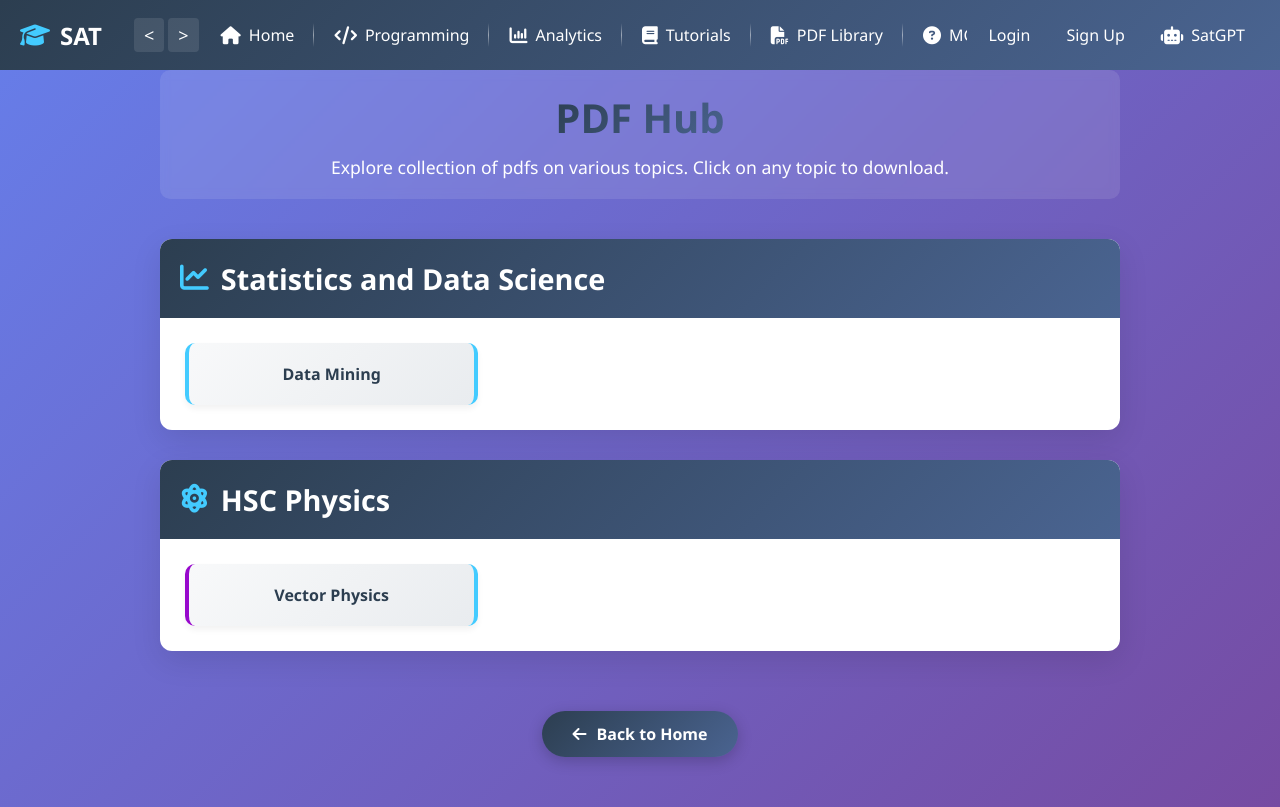
After one commit to rezasdsju/satbeta, a Django app: page /pdf-hub/ in a window 1280 px wide. The commit adds this page. Run offline with Django 5.2, Linux system fonts and the light colour scheme.

Commit message:
data mining pdf added

```diff
--- a/home/templates/base.html
+++ b/home/templates/base.html
@@ -247,7 +247,7 @@ body {
             <li class="nav-item"><a href="{% url 'program_hub' %}" class="nav-link"><i class="fas fa-code"></i> Programming</a></li>
             <li class="nav-item"><a href="{% url 'analytics_hub' %}" class="nav-link"><i class="fas fa-chart-column"></i> Analytics</a></li>
             <li class="nav-item"><a href="{% url 'tutorial_hub' %}" class="nav-link"><i class="fas fa-book"></i> Tutorials</a></li>
-            <li class="nav-item"><a href="#" class="nav-link"><i class="fas fa-file-pdf"></i> PDF Library</a></li>
+            <li class="nav-item"><a href="{% url 'pdf_hub' %}" class="nav-link"><i class="fas fa-file-pdf"></i> PDF Library</a></li>
             <li class="nav-item"><a href="#" class="nav-link"><i class="fas fa-question-circle"></i> MCQ Exam</a></li>
             <li class="nav-item"><a href="#" class="nav-link"><i class="fas fa-chart-bar"></i> Create Result Sheet</a></li>
             <li class="nav-item"><a href="#" class="nav-link"><i class="fas fa-chart-pie"></i> Research Help</a></li>
@@ -260,7 +260,7 @@ body {
         <li class="nav-item"><a href="{% url 'program_hub' %}" class="nav-link"><i class="fas fa-code"></i> Programming</a></li>
         <li class="nav-item"><a href="{% url 'analytics_hub' %}" class="nav-link"><i class="fas fa-chart-column"></i> Analytics</a></li>
         <li class="nav-item"><a href="{% url 'tutorial_hub' %}" class="nav-link"><i class="fas fa-book"></i> Tutorials</a></li>
-        <li class="nav-item"><a href="#" class="nav-link"><i class="fas fa-file-pdf"></i> PDF Library</a></li>
+        <li class="nav-item"><a href="{% url 'pdf_hub' %}" class="nav-link"><i class="fas fa-file-pdf"></i> PDF Library</a></li>
         <li class="nav-item"><a href="#" class="nav-link"><i class="fas fa-question-circle"></i> MCQ Exam</a></li>
         <li class="nav-item"><a href="#" class="nav-link"><i class="fas fa-chart-bar"></i> Create Result Sheet</a></li>
         <li class="nav-item"><a href="#" class="nav-link"><i class="fas fa-chart-pie"></i> Research Help</a></li>
--- a/home/templates/home/index.html
+++ b/home/templates/home/index.html
@@ -238,7 +238,7 @@
 
         <div class="feature-box">
             <i class="fas fa-file-download"></i>
-            <h3><a href="#">PDF Library</a></h3>
+            <h3><a href="{% url 'pdf_hub' %}">PDF Library</a></h3>
             <p>Extensive collection of educational PDFs, cheat sheets, and reference materials.</p>
         </div>
         <div class="feature-box">
--- /dev/null
+++ b/home/templates/home/pdf/pdf_hub.html
@@ -0,0 +1,315 @@
+{% extends 'base.html' %}
+{% load static %}
+
+{% block title %}PDF Hub | SAT{% endblock %}
+
+{% block extra_css %}
+<style>
+    .container {
+        max-width: 1000px;
+        width: 100%;
+        margin: 0 auto;
+        padding: 0 20px;
+        flex: 1;
+    }
+
+    /*
+    .page-header {
+        text-align: center;
+        margin-bottom: 40px;
+    } */
+    .page-header {
+        text-align: center;
+        margin-bottom: 40px;
+        padding: 20px;
+        background: rgba(255, 255, 255, 0.1);
+        border-radius: 10px;
+        backdrop-filter: blur(5px);
+    }
+
+    .page-header h1 {
+        font-size: 2.5rem;
+        color: #2c3e50;
+        margin-bottom: 10px;
+        background: linear-gradient(135deg, #2c3e50 0%, #4a6491 100%);
+        -webkit-background-clip: text;
+        -webkit-text-fill-color: transparent;
+        display: inline-block;
+    }
+
+    .page-header p {
+        color: white;
+        font-size: 1.1rem;
+        max-width: 700px;
+        margin: 0 auto;
+    }
+
+    .category {
+        background: white;
+        border-radius: 12px;
+        overflow: hidden;
+        box-shadow: 0 10px 30px rgba(0, 0, 0, 0.1);
+        margin-bottom: 30px;
+        transition: transform 0.3s ease;
+    }
+
+    .category:hover {
+        transform: translateY(-5px);
+    }
+
+    .category-header {
+        background: linear-gradient(135deg, #2c3e50 0%, #4a6491 100%);
+        color: white;
+        padding: 20px;
+        display: flex;
+        align-items: center;
+    }
+
+    .category-header h2 {
+        font-size: 1.8rem;
+        display: flex;
+        align-items: center;
+        gap: 12px;
+    }
+
+    .category-header h2 i {
+        color: #43cbff;
+    }
+
+    .topics-grid {
+        display: grid;
+        grid-template-columns: repeat(auto-fill, minmax(280px, 1fr));
+        gap: 15px;
+        padding: 25px;
+    }
+
+    .topic-card {
+        background: linear-gradient(135deg, #f8f9fa 0%, #e9ecef 100%);
+        border-radius: 10px;
+        padding: 20px;
+        text-align: center;
+        transition: all 0.3s ease;
+        border-left: 4px solid #43cbff;
+        border-right: 4px solid #43cbff;
+        box-shadow: 0 4px 6px rgba(0, 0, 0, 0.05);
+    }
+
+    .topic-card:hover {
+        background: linear-gradient(135deg, #43cbff 0%, #9708cc 100%);
+        transform: translateY(-3px);
+        box-shadow: 0 10px 20px rgba(0, 0, 0, 0.15);
+    }
+
+    .topic-card a {
+        text-decoration: none;
+        color: #2c3e50;
+        font-weight: 600;
+        display: block;
+        height: 100%;
+        transition: color 0.3s ease;
+    }
+
+    .topic-card:hover a {
+        color: white;
+    }
+
+    .physics .topic-card {
+        border-left-color: #9708cc;
+    }
+
+    .back-button {
+        display: inline-block;
+        margin: 30px auto;
+        padding: 12px 30px;
+        background: linear-gradient(135deg, #2c3e50 0%, #4a6491 100%);
+        color: white;
+        text-decoration: none;
+        border-radius: 50px;
+        font-weight: 600;
+        transition: all 0.3s ease;
+        box-shadow: 0 4px 15px rgba(0, 0, 0, 0.2);
+        border: none;
+        cursor: pointer;
+        display: flex;
+        align-items: center;
+        gap: 10px;
+        max-width: 200px;
+        justify-content: center;
+    }
+
+    .back-button:hover {
+        transform: translateY(-3px);
+        box-shadow: 0 8px 25px rgba(0, 0, 0, 0.3);
+        background: linear-gradient(135deg, #4a6491 0%, #2c3e50 100%);
+    }
+
+    .button-container {
+        display: flex;
+        justify-content: center;
+    }
+
+    /* Responsive styles */
+    @media screen and (max-width: 768px) {
+        .topics-grid {
+            grid-template-columns: 1fr;
+        }
+
+        .page-header h1 {
+            font-size: 2rem;
+        }
+    }
+
+    @media screen and (max-width: 480px) {
+        .container {
+            padding: 15px;
+        }
+
+        .category-header h2 {
+            font-size: 1.5rem;
+        }
+
+        .topic-card {
+            padding: 15px;
+        }
+    }
+</style>
+{% endblock %}
+
+{% block content %}
+<div class="container">
+    <div class="page-header">
+        <h1>PDF Hub</h1>
+        <p>Explore collection of pdfs on various topics. Click on any topic to download.</p>
+    </div>
+
+    <div class="category">
+        <div class="category-header">
+            <h2><i class="fas fa-chart-line"></i> Statistics and Data Science</h2>
+        </div>
+        <div class="topics-grid">
+            <div class="topic-card">
+
+                <a href="{% static 'pdfs/Data_Mining.pdf' %}" target="_blank">Data Mining</a>
+
+
+            </div>
+
+            <!--
+            <div class="topic-card">
+                <a href='#'>Confusion Matrix</a>
+            </div>
+            <div class="topic-card">
+                <a href='#'>K-Nearest Neighbors (KNN)</a>
+            </div>
+            <div class="topic-card">
+                <a href='#'>Artificial Neural Networks (ANN)</a>
+            </div>
+            <div class="topic-card">
+                <a href='#'>Random Forest</a>
+            </div>
+            <div class="topic-card">
+                <a href='#'>Decision Tree</a>
+            </div>
+            <div class="topic-card">
+                <a href='#'>Fuzzy C-means Clustering</a>
+            </div>
+            <div class="topic-card">
+                <a href='#'>Support Vector Machine</a>
+            </div>
+            <div class="topic-card">
+                <a href='#'>K-means Clustering</a>
+            </div>
+            <div class="topic-card">
+                <a href='#'>Elbow Method</a>
+            </div>
+            <div class="topic-card">
+                <a href='#'>CART Algorithm</a>
+            </div>
+            <div class="topic-card">
+                <a href='#'>Naive Bayes</a>
+            </div>
+            <div class="topic-card">
+                <a href='#'>Bayesian Statistics</a>
+            </div>
+            <div class="topic-card">
+                <a href='#'>Inferential Statistics</a>
+            </div>-->
+        </div>
+    </div>
+
+    <div class="category physics">
+        <div class="category-header">
+            <h2><i class="fas fa-atom"></i> HSC Physics</h2>
+        </div>
+        <div class="topics-grid">
+            <div class="topic-card">
+                <a href="{% url 'vec_pdf' %}">Vector Physics</a>
+            </div>
+            <!--
+            <div class="topic-card">
+                <a href='#'>Dynamics</a>
+            </div>
+            <div class="topic-card">
+                <a href='#'>Newtonian Mechanics</a>
+            </div>
+            <div class="topic-card">
+                <a href='#'>Work, Power and Energy</a>
+            </div>
+            <div class="topic-card">
+                <a href='#'>Gravitation and Gravity</a>
+            </div>
+            <div class="topic-card">
+                <a href='#'>Structural Properties of Matter</a>
+            </div>
+            <div class="topic-card">
+                <a href='#'>Periodic Motion</a>
+            </div>
+            <div class="topic-card">
+                <a href='#'>Wave Mechanics</a>
+            </div>
+            <div class="topic-card">
+                <a href='#'>Ideal Gas Law</a>
+            </div>
+            <div class="topic-card">
+                <a href='#'>Thermodynamics</a>
+            </div>
+            <div class="topic-card">
+                <a href='#'>Electrostatics</a>
+            </div>
+            <div class="topic-card">
+                <a href='#'>Current Electricity</a>
+            </div>
+            <div class="topic-card">
+                <a href='#'>Magnetism</a>
+            </div>-->
+        </div>
+    </div>
+
+    <div class="button-container">
+        <a href="{% url 'index' %}" class='back-button'>
+            <i class="fas fa-arrow-left"></i> Back to Home
+        </a>
+    </div>
+</div>
+{% endblock %}
+
+{% block extra_js %}
+<script>
+    // Add animation to topic cards
+    document.addEventListener('DOMContentLoaded', function() {
+        const topicCards = document.querySelectorAll('.topic-card');
+
+        topicCards.forEach(card => {
+            card.addEventListener('mouseenter', function() {
+                this.style.transform = 'translateY(-5px)';
+                this.style.boxShadow = '0 10px 20px rgba(0, 0, 0, 0.15)';
+            });
+
+            card.addEventListener('mouseleave', function() {
+                this.style.transform = 'translateY(0)';
+                this.style.boxShadow = '0 4px 6px rgba(0, 0, 0, 0.05)';
+            });
+        });
+    });
+</script>
+{% endblock %}
--- a/home/urls.py
+++ b/home/urls.py
@@ -19,4 +19,7 @@ urlpatterns = [
     path('tutorials-hub/', views.tutorials_hub_view, name='tutorial_hub'),
     path('confusion-matrix/', views.conf_matrix_view, name='conf_matrix'),
 
+    path('pdf-hub/', views.pdf_hub_view, name='pdf_hub'),
+    path('vector-pdf/', views.vector_pdf_view, name='vec_pdf'),
+
 ]
--- a/home/views.py
+++ b/home/views.py
@@ -51,3 +51,7 @@ def tutorials_hub_view(request):
     return render(request, 'home/tutorials/tutorial_hub.html')
 def conf_matrix_view(request):
     return render(request, 'home/tutorials/conf_matrix.html')
+def pdf_hub_view(request):
+    return render(request, 'home/pdf/pdf_hub.html')
+def vector_pdf_view(request):
+    return render(request, 'home/pdf/vec_pdf.html')
```
Also changed, not shown: home/templates/home/pdf/vec_pdf.html (added, +234 -0 lines), 1 other file.
